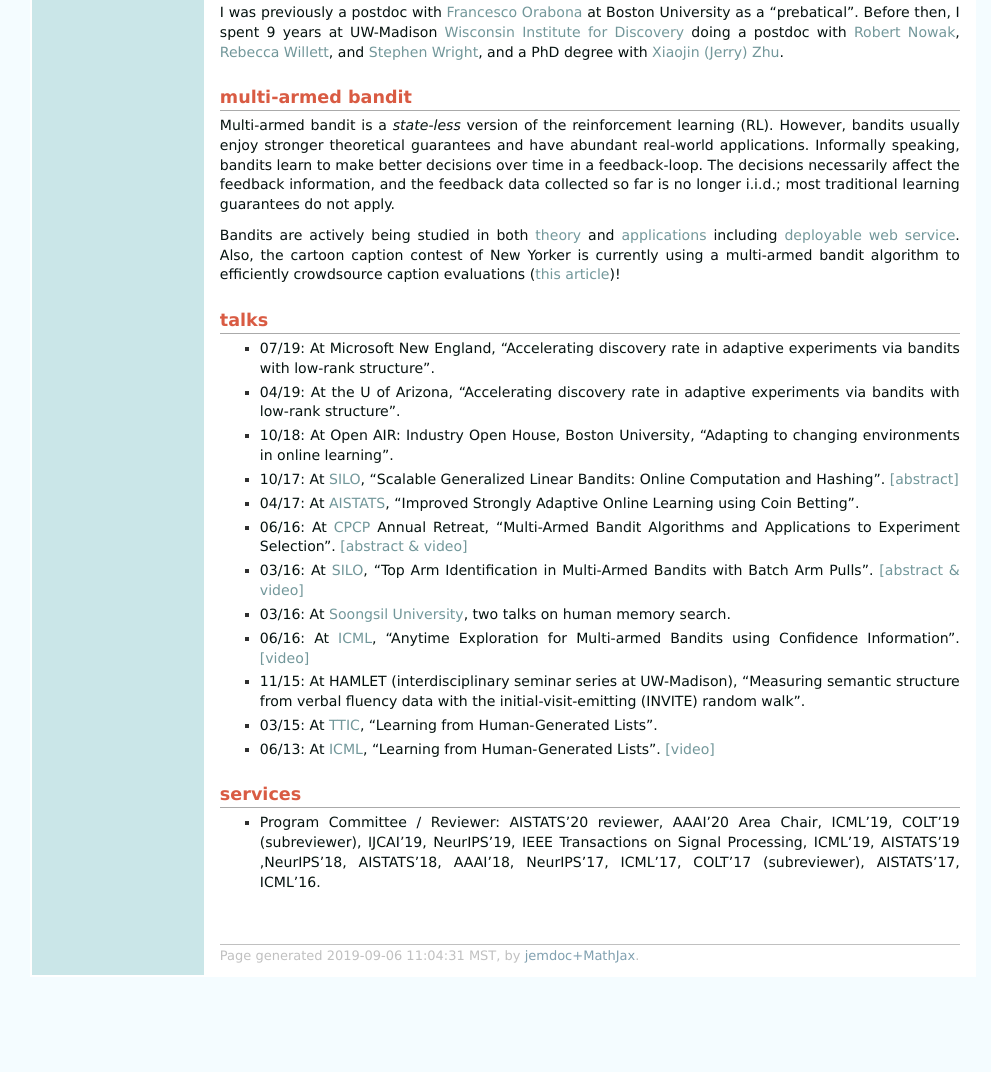
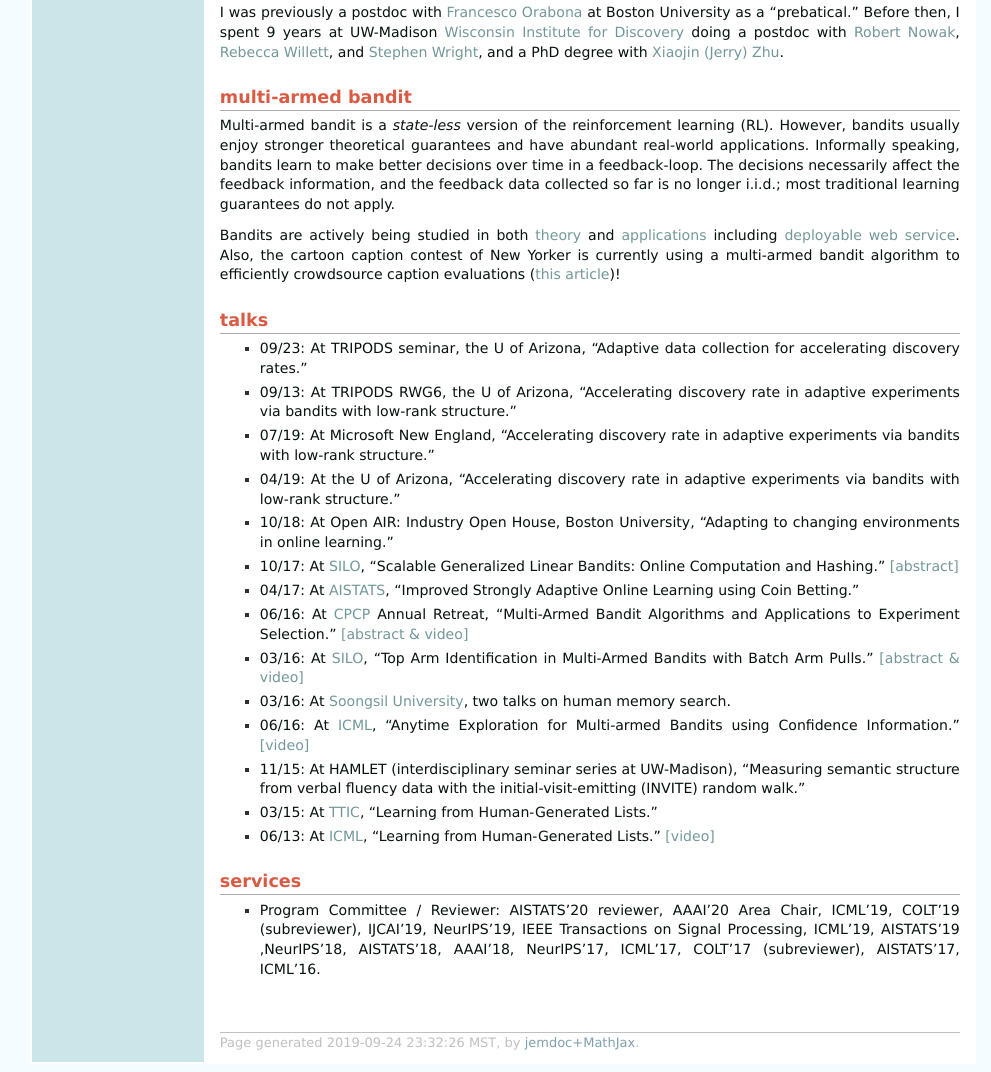
Before and after one commit to kwangsungjun/kwangsungjun.github.io, a plain HTML site: page index.html in a window 1280 px wide. Shown: the part 277-1349 px from the top of the page, without its empty margins (137-1128 px from the left). Before the commit the page ends 1262 px from the top, so only its background shows below. Drawn offline with Linux system fonts and the light colour scheme; a web font is replaced by a local one.

Commit message:
talk update

```diff
--- a/index.html
+++ b/index.html
@@ -45,7 +45,7 @@ I also work on online optimization and had some fun in the past with machine lea
 </ul>
 <p><font color=D95B43><b>I am actively recruiting PhD students. Email me! </b></font></p>
 </td></tr></table>
-<p>I was previously a postdoc with <a href="http://francesco.orabona.com/" target=&ldquo;blank&rdquo;>Francesco Orabona</a> at Boston University as a &ldquo;prebatical&rdquo;.
+<p>I was previously a postdoc with <a href="http://francesco.orabona.com/" target=&ldquo;blank&rdquo;>Francesco Orabona</a> at Boston University as a &ldquo;prebatical.&rdquo;
 Before then, I spent 9 years at UW-Madison <a href="https://discovery.wisc.edu/" target=&ldquo;blank&rdquo;>Wisconsin Institute for Discovery</a> doing a postdoc with <a href="http://nowak.ece.wisc.edu" target=&ldquo;blank&rdquo;>Robert Nowak</a>, <a href="http://willett.ece.wisc.edu/" target=&ldquo;blank&rdquo;>Rebecca Willett</a>, and <a href="http://pages.cs.wisc.edu/~swright/" target=&ldquo;blank&rdquo;>Stephen Wright</a>, and a PhD degree with <a href="http://pages.cs.wisc.edu/~jerryzhu/" target=&ldquo;blank&rdquo;>Xiaojin (Jerry) Zhu</a>. </p>
 <h2>multi-armed bandit</h2>
 <p>Multi-armed bandit is a <i>state-less</i> version of the reinforcement learning (RL).
@@ -56,29 +56,33 @@ The decisions necessarily affect the feedback information, and the feedback data
 Also, the cartoon caption contest of New Yorker is currently using a multi-armed bandit algorithm to efficiently crowdsource caption evaluations (<a href="http://nextml.org/2015/12/04/new-yorker.html" target=&ldquo;blank&rdquo;>this article</a>)!</p>
 <h2>talks</h2>
 <ul>
-<li><p>07/19: At Microsoft New England, &ldquo;Accelerating discovery rate in adaptive experiments via bandits with low-rank structure&rdquo;.</p>
+<li><p>09/23: At TRIPODS seminar, the U of Arizona, &ldquo;Adaptive data collection for accelerating discovery rates.&rdquo;  </p>
 </li>
-<li><p>04/19: At the U of Arizona, &ldquo;Accelerating discovery rate in adaptive experiments via bandits with low-rank structure&rdquo;.</p>
+<li><p>09/13: At TRIPODS RWG6, the U of Arizona, &ldquo;Accelerating discovery rate in adaptive experiments via bandits with low-rank structure.&rdquo; </p>
 </li>
-<li><p>10/18: At Open AIR: Industry Open House, Boston University, &ldquo;Adapting to changing environments in online learning&rdquo;.</p>
+<li><p>07/19: At Microsoft New England, &ldquo;Accelerating discovery rate in adaptive experiments via bandits with low-rank structure.&rdquo;</p>
 </li>
-<li><p>10/17: At <a href="http://silo.ece.wisc.edu/web/" target=&ldquo;blank&rdquo;>SILO</a>, &ldquo;Scalable Generalized Linear Bandits: Online Computation and Hashing&rdquo;. <a href="http://silo.ece.wisc.edu/web/content/seminar/id/243" target=&ldquo;blank&rdquo;>[abstract]</a></p>
+<li><p>04/19: At the U of Arizona, &ldquo;Accelerating discovery rate in adaptive experiments via bandits with low-rank structure.&rdquo;</p>
 </li>
-<li><p>04/17: At <a href="http://www.aistats.org/aistats2017//schedule.html" target=&ldquo;blank&rdquo;>AISTATS</a>, &ldquo;Improved Strongly Adaptive Online Learning using Coin Betting&rdquo;.</p>
+<li><p>10/18: At Open AIR: Industry Open House, Boston University, &ldquo;Adapting to changing environments in online learning.&rdquo;</p>
 </li>
-<li><p>06/16: At <a href="http://cpcp.wisc.edu/" target=&ldquo;blank&rdquo;>CPCP</a> Annual Retreat, &ldquo;Multi-Armed Bandit Algorithms and Applications to Experiment Selection&rdquo;. <a href="http://cpcp.wisc.edu/resources/cpcp-retreat-2016-multi-armed-bandit-algorithms-and-applications-to-experiment-selection-kwang-sung-jun-6-30-2016" target=&ldquo;blank&rdquo;>[abstract &amp; video]</a></p>
+<li><p>10/17: At <a href="http://silo.ece.wisc.edu/web/" target=&ldquo;blank&rdquo;>SILO</a>, &ldquo;Scalable Generalized Linear Bandits: Online Computation and Hashing.&rdquo; <a href="http://silo.ece.wisc.edu/web/content/seminar/id/243" target=&ldquo;blank&rdquo;>[abstract]</a></p>
 </li>
-<li><p>03/16: At <a href="http://silo.ece.wisc.edu/web/" target=&ldquo;blank&rdquo;>SILO</a>, &ldquo;Top Arm Identification in Multi-Armed Bandits with Batch Arm Pulls&rdquo;. <a href="http://silo.ece.wisc.edu/web/content/seminar/id/198" target=&ldquo;blank&rdquo;>[abstract &amp; video]</a></p>
+<li><p>04/17: At <a href="http://www.aistats.org/aistats2017//schedule.html" target=&ldquo;blank&rdquo;>AISTATS</a>, &ldquo;Improved Strongly Adaptive Online Learning using Coin Betting.&rdquo;</p>
+</li>
+<li><p>06/16: At <a href="http://cpcp.wisc.edu/" target=&ldquo;blank&rdquo;>CPCP</a> Annual Retreat, &ldquo;Multi-Armed Bandit Algorithms and Applications to Experiment Selection.&rdquo; <a href="http://cpcp.wisc.edu/resources/cpcp-retreat-2016-multi-armed-bandit-algorithms-and-applications-to-experiment-selection-kwang-sung-jun-6-30-2016" target=&ldquo;blank&rdquo;>[abstract &amp; video]</a></p>
+</li>
+<li><p>03/16: At <a href="http://silo.ece.wisc.edu/web/" target=&ldquo;blank&rdquo;>SILO</a>, &ldquo;Top Arm Identification in Multi-Armed Bandits with Batch Arm Pulls.&rdquo; <a href="http://silo.ece.wisc.edu/web/content/seminar/id/198" target=&ldquo;blank&rdquo;>[abstract &amp; video]</a></p>
 </li>
 <li><p>03/16: At <a href="http://eng.ssu.ac.kr/web/eng/edu_a_01_07_a" target=&ldquo;blank&rdquo;>Soongsil University</a>, two talks on human memory search.</p>
 </li>
-<li><p>06/16: At <a href="http://icml.cc/2016/" target=&ldquo;blank&rdquo;>ICML</a>, &ldquo;Anytime Exploration for Multi-armed Bandits using Confidence Information&rdquo;. <a href="http://techtalks.tv/talks/anytime-exploration-for-multi-armed-bandits-using-confidence-information/62425/" target=&ldquo;blank&rdquo;>[video]</a></p>
+<li><p>06/16: At <a href="http://icml.cc/2016/" target=&ldquo;blank&rdquo;>ICML</a>, &ldquo;Anytime Exploration for Multi-armed Bandits using Confidence Information.&rdquo; <a href="http://techtalks.tv/talks/anytime-exploration-for-multi-armed-bandits-using-confidence-information/62425/" target=&ldquo;blank&rdquo;>[video]</a></p>
 </li>
-<li><p>11/15: At HAMLET (interdisciplinary seminar series at UW-Madison), &ldquo;Measuring semantic structure from verbal fluency data with the initial-visit-emitting (INVITE) random walk&rdquo;.</p>
+<li><p>11/15: At HAMLET (interdisciplinary seminar series at UW-Madison), &ldquo;Measuring semantic structure from verbal fluency data with the initial-visit-emitting (INVITE) random walk.&rdquo;</p>
 </li>
-<li><p>03/15: At <a href="http://www.ttic.edu/" target=&ldquo;blank&rdquo;>TTIC</a>, &ldquo;Learning from Human-Generated Lists&rdquo;.</p>
+<li><p>03/15: At <a href="http://www.ttic.edu/" target=&ldquo;blank&rdquo;>TTIC</a>, &ldquo;Learning from Human-Generated Lists.&rdquo;</p>
 </li>
-<li><p>06/13: At <a href="http://icml.cc/2013/?page_id=47" target=&ldquo;blank&rdquo;>ICML</a>, &ldquo;Learning from Human-Generated Lists&rdquo;. <a href="http://techtalks.tv/talks/learning-from-human-generated-lists/58261/" target=&ldquo;blank&rdquo;>[video]</a></p>
+<li><p>06/13: At <a href="http://icml.cc/2013/?page_id=47" target=&ldquo;blank&rdquo;>ICML</a>, &ldquo;Learning from Human-Generated Lists.&rdquo; <a href="http://techtalks.tv/talks/learning-from-human-generated-lists/58261/" target=&ldquo;blank&rdquo;>[video]</a></p>
 </li>
 </ul>
 <h2>services</h2>
@@ -88,7 +92,7 @@ Also, the cartoon caption contest of New Yorker is currently using a multi-armed
 </ul>
 <div id="footer">
 <div id="footer-text">
-Page generated 2019-09-06 11:04:31 MST, by <a href="https://github.com/wsshin/jemdoc_mathjax" target="blank">jemdoc+MathJax</a>.
+Page generated 2019-09-24 23:32:26 MST, by <a href="https://github.com/wsshin/jemdoc_mathjax" target="blank">jemdoc+MathJax</a>.
 </div>
 </div>
 </td>
```
Also changed, not shown: personal.html (+1 -1 lines), publication.html (+1 -1 lines), 1 other file.
